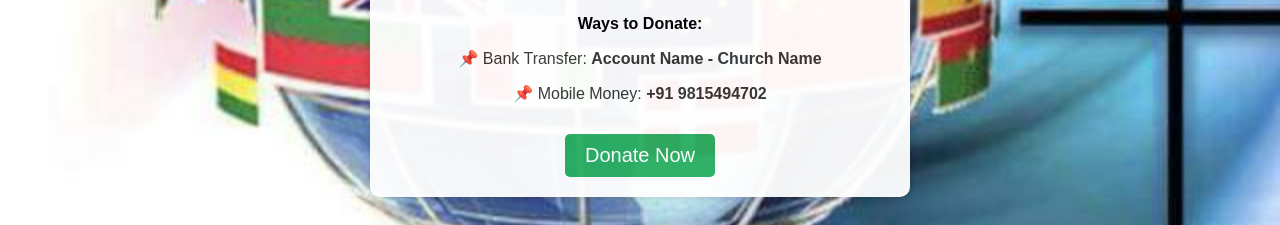
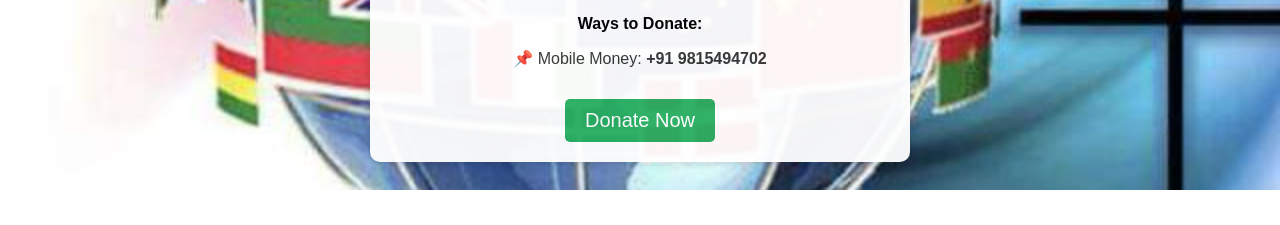
Before and after one commit to NARHJUSTICE/church-donation-flyer, a plain HTML site: page NLWC FLIER/index.html in a window 1280 px wide. Shown: the part 698-923 px from the top of the page. After the commit the page ends 888 px from the top, so only its background shows below. Drawn offline with Linux system fonts and the light colour scheme.

Commit message:
Update index.html

```diff
--- a/NLWC FLIER/index.html
+++ b/NLWC FLIER/index.html
@@ -24,7 +24,6 @@
 
         <!-- Donation Methods -->
         <p style="font-weight: bold;">Ways to Donate:</p>
-        <p style="font-size: 16px; color: #333;">📌 Bank Transfer: <strong>Account Name - Church Name</strong></p>
         <p style="font-size: 16px; color: #333;">📌 Mobile Money: <strong>+91 9815494702</strong></p>
 
         <!-- Donate Button -->
```
